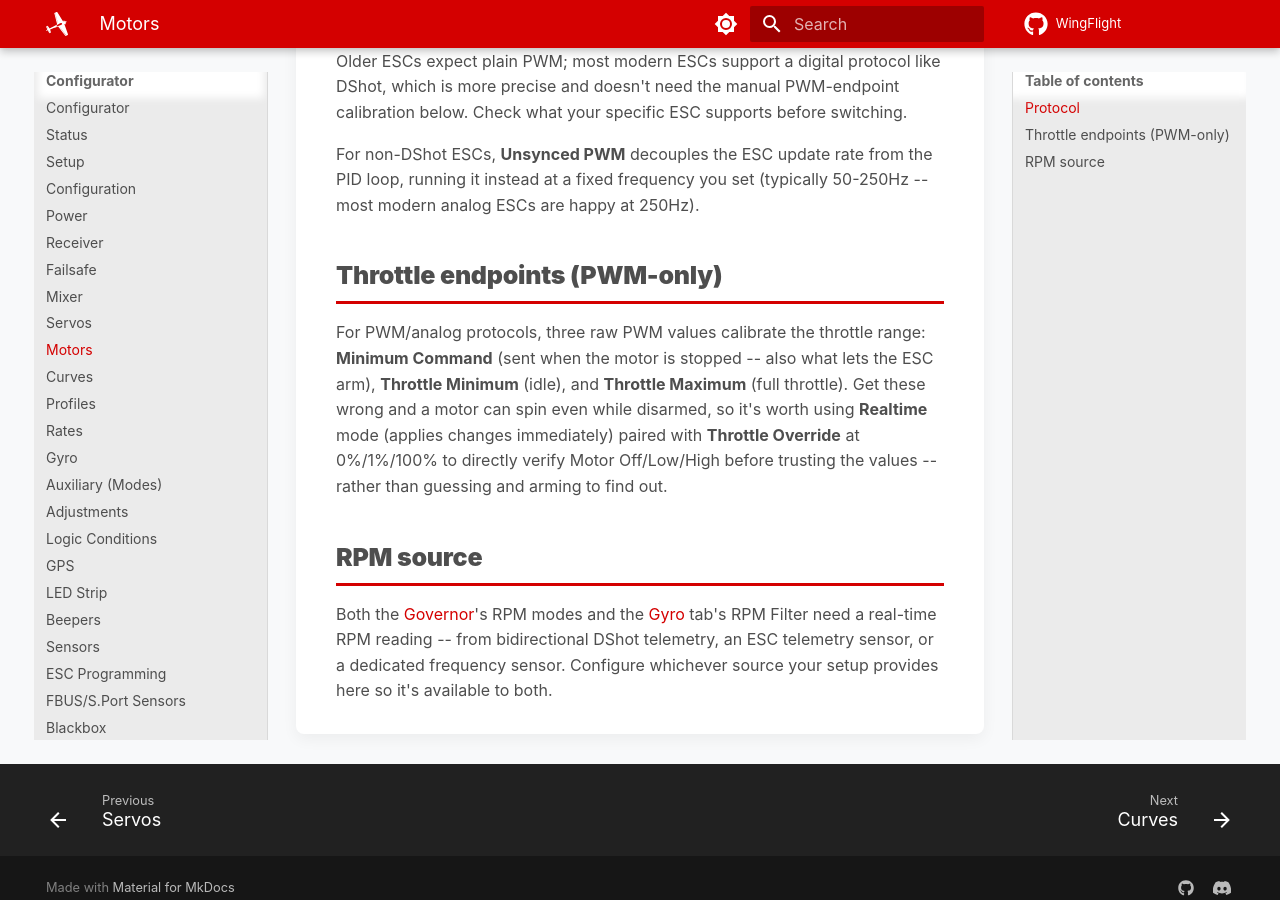
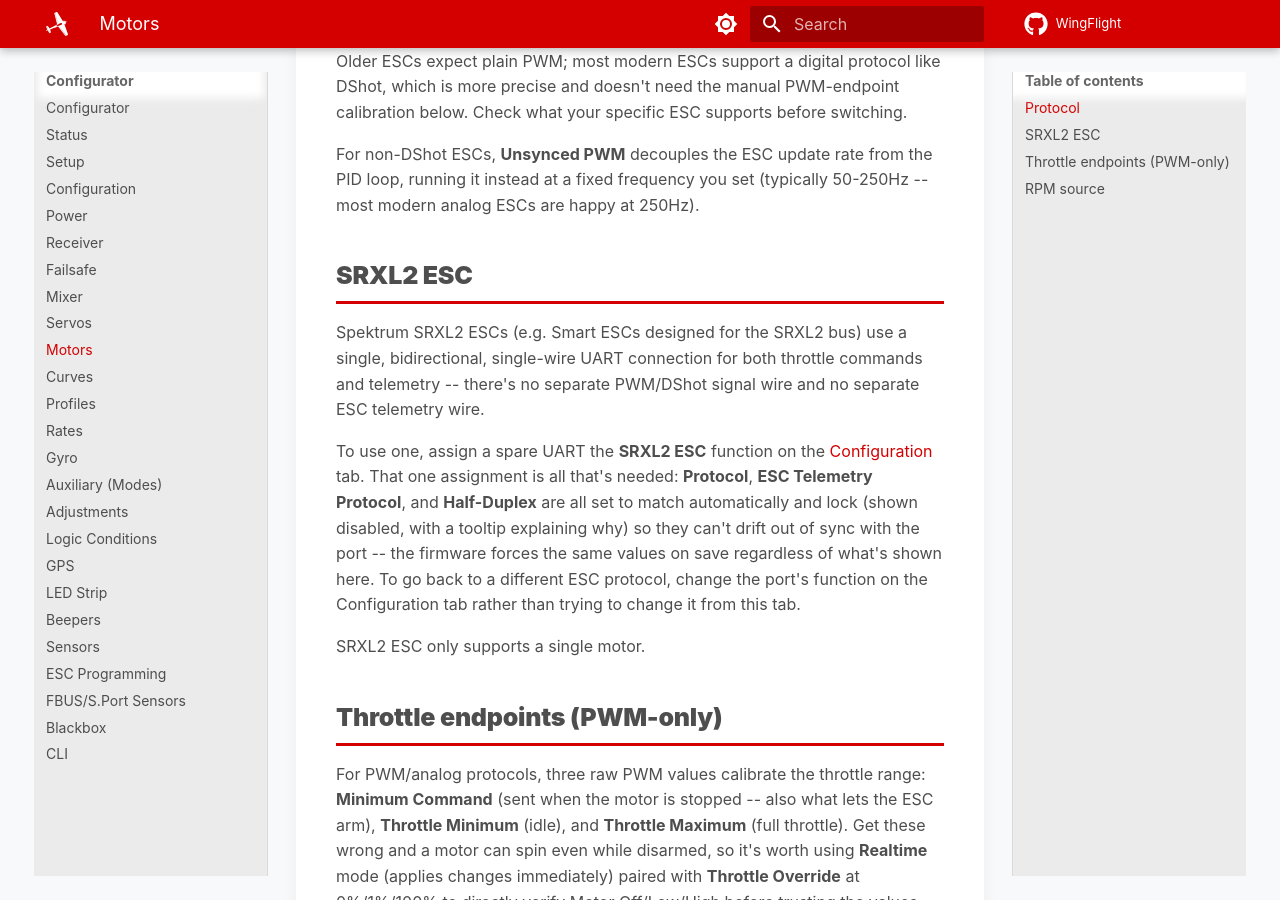
Before and after one commit to WingFlight/wingflight-docs, an MkDocs documentation site: the page built from docs/configurator/tabs/motors.md, in a window 1280 px wide and 900 px high, scrolled down 554 px. Built offline with MkDocs 1.6.1 and Material for MkDocs 9.7.7, drawn with Linux system fonts in a browser that asks for light colours.

Commit message:
Document SRXL2 ESC and SRXL2 full-size receiver support
Covers the two SRXL2-related firmware/configurator changes:

- Motors tab: new "SRXL2 ESC" section explaining the single-wire
  throttle+telemetry bus, how to enable it (assign a port on the
  Configuration tab), and that Protocol/ESC Telemetry Protocol/
  Half-Duplex auto-lock to match once that's done.
- Receiver tab: new "SRXL2 full-size receivers" section covering the
  early-handshake behavior for receivers like the AR6610T that revert
  to PWM if they don't see SRXL2 traffic fast enough, and the
  CLI-only srxl2_unit_id = 0 setting required to enable it.

Co-Authored-By: Claude Sonnet 5 <noreply@anthropic.com>

```diff
--- a/docs/configurator/tabs/motors.md
+++ b/docs/configurator/tabs/motors.md
@@ -21,6 +21,24 @@ For non-DShot ESCs, **Unsynced PWM** decouples the ESC update rate from
 the PID loop, running it instead at a fixed frequency you set (typically
 50-250Hz -- most modern analog ESCs are happy at 250Hz).
 
+## SRXL2 ESC
+
+Spektrum SRXL2 ESCs (e.g. Smart ESCs designed for the SRXL2 bus) use a
+single, bidirectional, single-wire UART connection for both throttle
+commands and telemetry -- there's no separate PWM/DShot signal wire and no
+separate ESC telemetry wire.
+
+To use one, assign a spare UART the **SRXL2 ESC** function on the
+[Configuration](configuration.md) tab. That one assignment is all that's
+needed: **Protocol**, **ESC Telemetry Protocol**, and **Half-Duplex** are
+all set to match automatically and lock (shown disabled, with a tooltip
+explaining why) so they can't drift out of sync with the port -- the
+firmware forces the same values on save regardless of what's shown here.
+To go back to a different ESC protocol, change the port's function on the
+Configuration tab rather than trying to change it from this tab.
+
+SRXL2 ESC only supports a single motor.
+
 ## Throttle endpoints (PWM-only)
 
 For PWM/analog protocols, three raw PWM values calibrate the throttle
```
Also changed, not shown: docs/configurator/tabs/receiver.md (+14 -0 lines).
